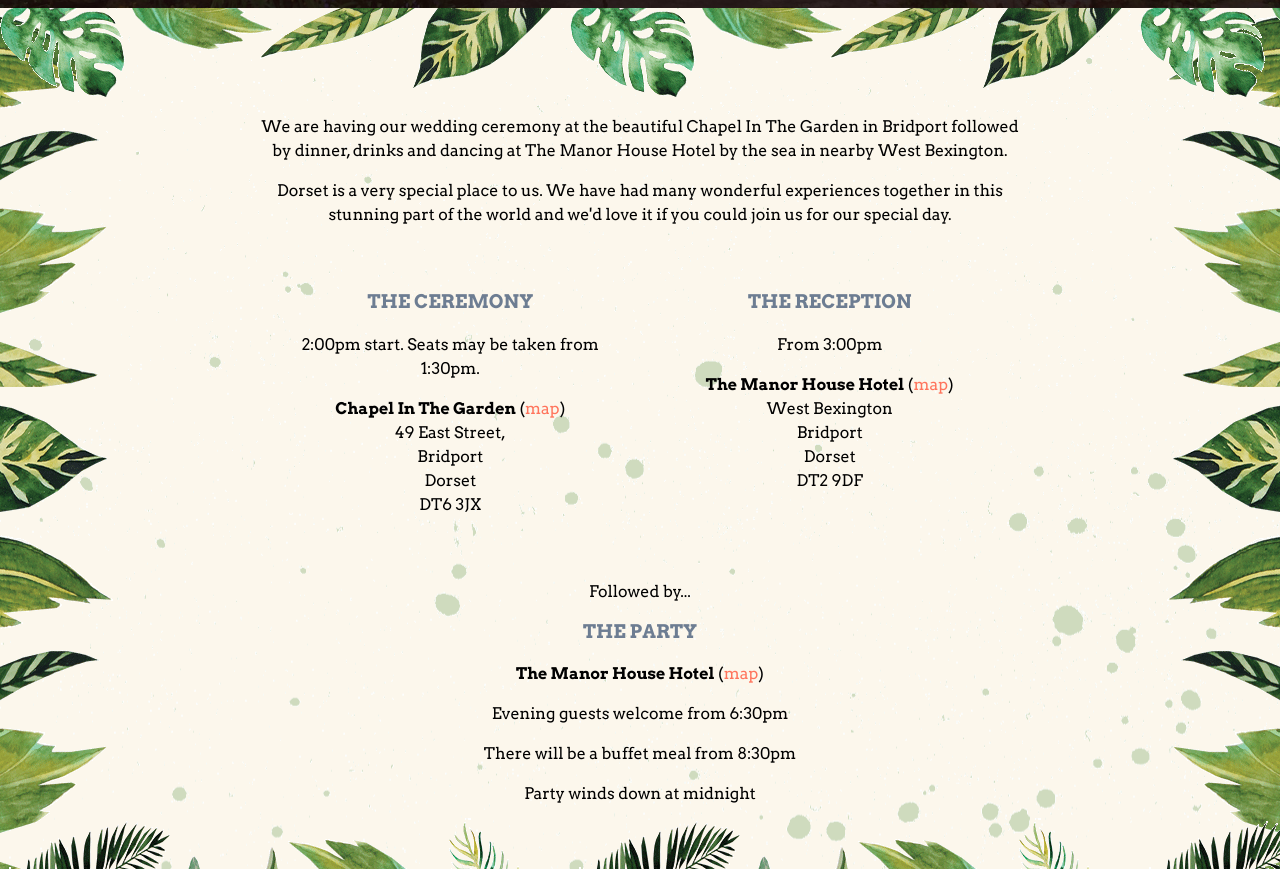
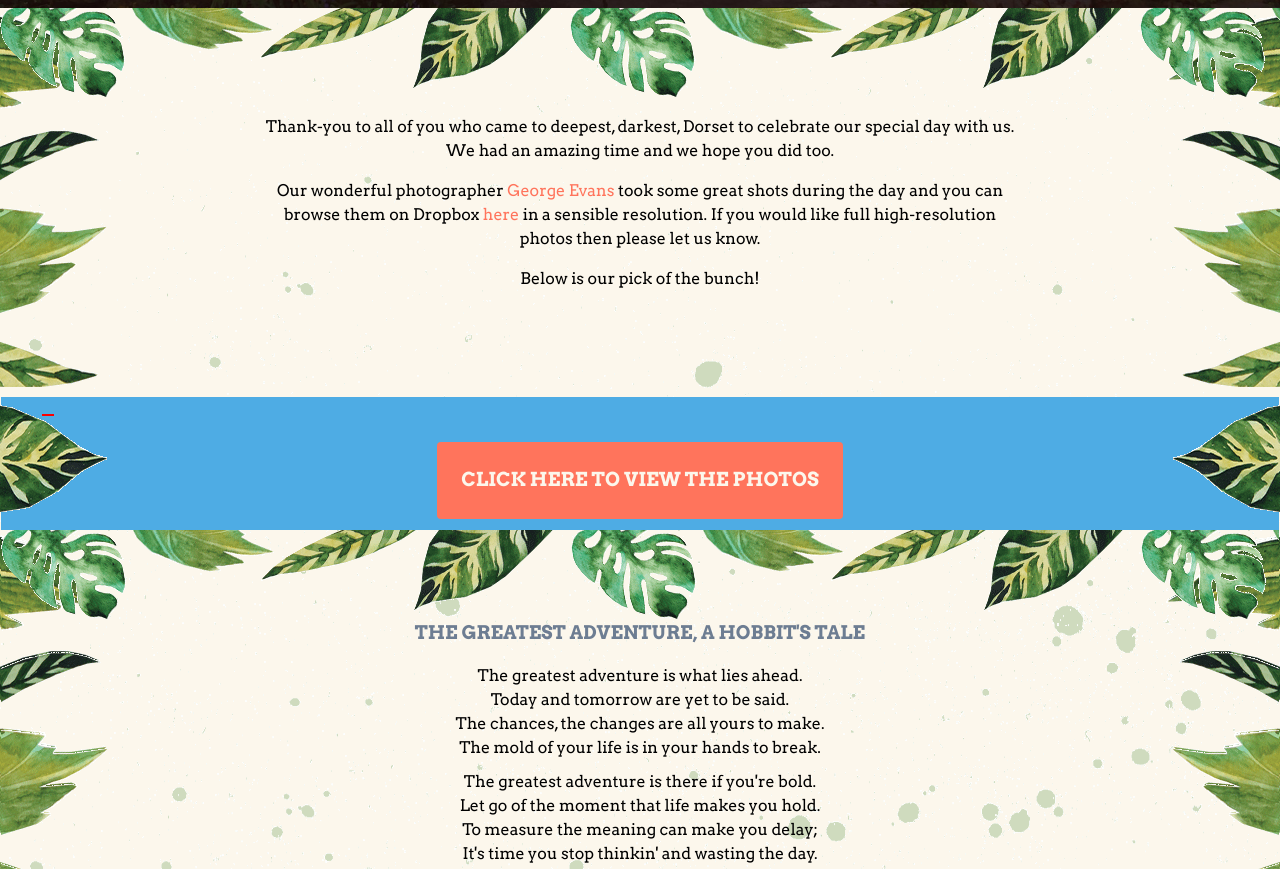
Before and after one commit to jonnykates/wedding-site, a website: page index.html in a window 1280 px wide. Shown: the part 792-1661 px from the top of the page. Drawn offline with nearby package versions, Linux system fonts and the light colour scheme.

Commit message:
Starts of photos

```diff
--- a/index.html
+++ b/index.html
@@ -20,9 +20,9 @@
     <div class="section__container">
     <p class="names">Jonny + Natalie</p>
       <div class="content-container content-container--half content-container--wide">
-        <h1>We<span style="font-family: 'Arvo', serif;">'</span>re getting married</h1>
+        <h1>Thankyou!</h1>
         <h3 class="header--sky-blue">August 5th, 2017 / Bridport, Dorset</h3>
-        <a href="http://jonnyandnatalie.anrsvp.com/" class="button">Click here to RSVP</a>
+        <a href="https://www.dropbox.com/sh/e76deyip6k6pgi5/AADuuclxSIOd0zqq_HaDUIMBa?dl=0" class="button">Click here to view the photos</a>
       </div>
     </div>
   </div>
@@ -34,36 +34,24 @@
   <div class="leaves-border leaves-border__left-right">
   </div>
   <div class="content-container content-container--wide content-container--big-pad">
-    <p>We are having our wedding ceremony at the beautiful Chapel In The Garden in Bridport followed by dinner, drinks and dancing at The Manor House Hotel by the sea in nearby West Bexington.</p>
-    <p>Dorset is a very special place to us. We have had many wonderful experiences together in this stunning part of the world and we'd love it if you could join us for our special day.</p>
-    <div class="content-half">
-      <h3>The Ceremony</h3>
-      <p>2:00pm start. Seats may be taken from 1:30pm.</p>
-      <p><strong>Chapel In The Garden</strong> (<a href="https://goo.gl/maps/uG6UGHykCvT2">map</a>)<br />
-      49 East Street,<br />
-      Bridport<br />
-      Dorset<br />
-      DT6 3JX</p>
-    </div>
-    <div class="content-half">
-      <h3>The Reception</h3>
-      <p>From 3:00pm</p>
-      <p><strong>The Manor House Hotel</strong> (<a href="https://goo.gl/maps/yMmGDwhmSB22">map</a>)<br />
-      West Bexington<br />
-      Bridport<br />
-      Dorset<br />
-      DT2 9DF</p>
-    </div>
-    <p>Followed by...</p>
-    <h3>The Party</h3>
-    <p><strong>The Manor House Hotel</strong> (<a href="https://goo.gl/maps/yMmGDwhmSB22">map</a>)</p>
-    <p>Evening guests welcome from 6:30pm</p>
-    <p>There will be a buffet meal from 8:30pm</p>
-    <p>Party winds down at midnight</p>
-  </div>
+    <p>Thank-you to all of you who came to deepest, darkest, Dorset to celebrate our special day with us. We had an amazing time and we hope you did too.</p>
+    <p>Our wonderful photographer <a href="http://george-evans-photo.squarespace.com/">George Evans</a> took some great shots during the day and you can browse them on Dropbox <a href="https://www.dropbox.com/sh/e76deyip6k6pgi5/AADuuclxSIOd0zqq_HaDUIMBa?dl=0">here</a> in a sensible resolution. If you would like full high-resolution photos then please let us know.</p>
+    <p>Below is our pick of the bunch!</p>
 </div>
 
-<div class="section section__ink-blue">
+<div class="section section__sky-blue">
+  <ul class="photo-grid">
+    <li><a href="/"></a></li>
+    <li><a href="/"></a></li>
+    <li><a href="/"></a></li>
+    <li><a href="/"></a></li>
+    <li><a href="/"></a></li>
+    <li><a href="/"></a></li>
+  </ul>
+  <a href="https://www.dropbox.com/sh/e76deyip6k6pgi5/AADuuclxSIOd0zqq_HaDUIMBa?dl=0" class="button">Click here to view the photos</a>
+</div>
+
+<!-- <div class="section section__ink-blue">
   <div class="content-container">
     <h2>Accommodation</h2>
     <p>West Dorset is a very popular tourist destination during August and we would therefore recommend booking accommodation as soon as possible to avoid disappointment.</p>
@@ -93,7 +81,7 @@
     <h2>Gifts</h2>
     <p>The most important thing to us is to have you there on our wedding day - especially as many of you may be travelling long distances. However, if you would like to give a small contribution towards our honeymoon that would be greatly received.</p>
   </div>
-</div>
+</div> -->
 
 <div class="section section__splash">
   <div class="leaves-border leaves-border__top-bottom">
--- /dev/null
+++ b/style/organisms/_photoGrid.scss
@@ -0,0 +1,9 @@
+.photo-grid {
+  display: flex;
+  flex-wrap: wrap;
+
+  li {
+    border: 1px solid red;
+    list-style: none;
+  }
+}
--- a/style/style.scss
+++ b/style/style.scss
@@ -14,3 +14,4 @@
 
 // Organisms
 @import 'organisms/section';
+@import 'organisms/photoGrid';
```
Also changed, not shown: style/style.min.css, 1 other file.
